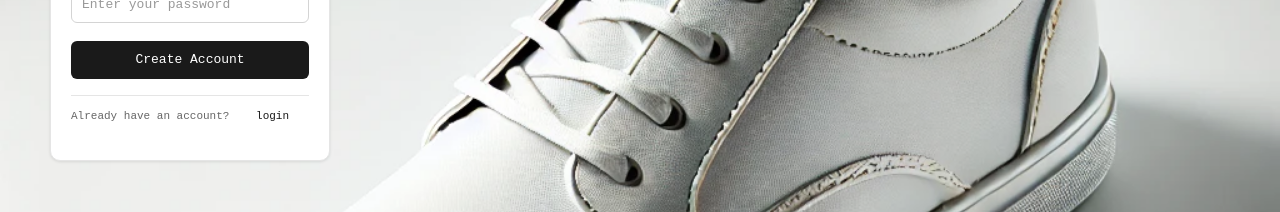
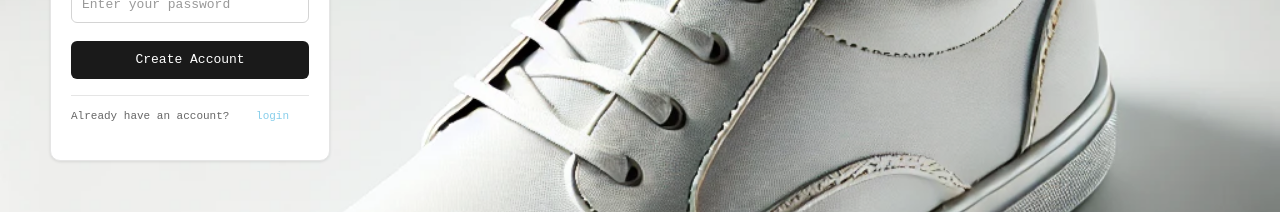
Before and after one commit to usaidraza12/e-com-ff, a React (Vite) app: page /sign in a window 1280 px wide. Shown: the part 450-662 px from the top of the page. Built offline with nearby package versions, Linux system fonts and the light colour scheme; the HTML template or start-up script is replaced by a standard one.

Commit message:
Updated Services page UI and added loading spinner

```diff
--- a/src/App.css
+++ b/src/App.css
@@ -571,6 +571,7 @@ padding: 100px;
   width: 90%;
   margin: 10px;
   font-weight: 600;
+  /* font-size: larger; */
 }
 
 .product-card h3 {
@@ -1374,7 +1375,7 @@ top: 100px;
 #fa{
   width: 90%;
   margin: 10px;
-  font-weight: 500;
+  font-weight: 600;
 }
 .footerO {
     background: rgba(0, 0, 0, 0.9);
--- a/src/Sign.css
+++ b/src/Sign.css
@@ -143,7 +143,7 @@
 }
 
 .login-link {
-  color: #1a1a1a;
+  color:skyblue;
   text-decoration: none;
   font-weight: 500;
 }
--- a/src/home.jsx
+++ b/src/home.jsx
@@ -10,7 +10,7 @@ import { useEffect } from 'react';
 import AOS from 'aos';
 import 'aos/dist/aos.css';
 import { FaStumbleuponCircle } from 'react-icons/fa';
-
+import "./App.css"
 function Home() {
     useEffect(() => {
         AOS.init({
```
